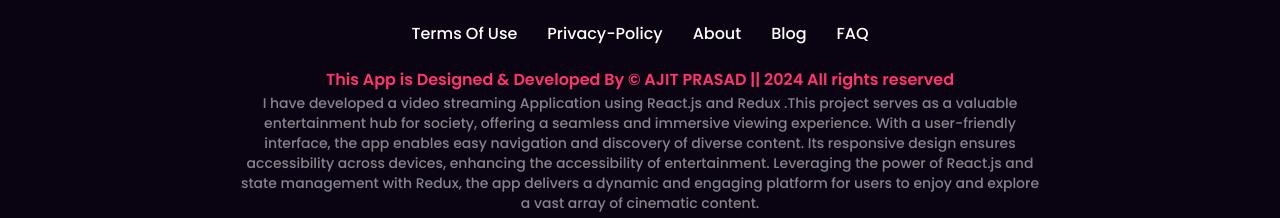
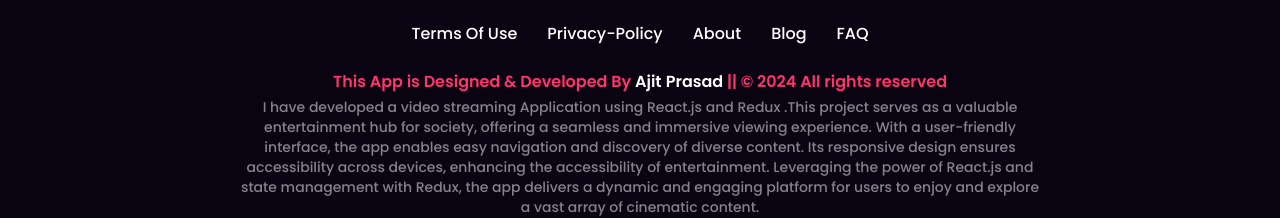
Before and after one commit to AjitPrasad9/Movie-Fusion, a React (Vite) app: page / in a window 1280 px wide. Shown: the part 1096-1314 px from the top of the page. Built offline with nearby package versions, Linux system fonts and the light colour scheme; no server answers.

Commit message:
name fix

```diff
--- a/src/components/footer/Footer.jsx
+++ b/src/components/footer/Footer.jsx
@@ -20,8 +20,11 @@ const Footer = () => {
         </ul>
 
         <h4>
-          This App is Designed & Developed By &copy; AJIT PRASAD || 2024 All
-          rights reserved
+          This App is Designed & Developed By&nbsp;
+          <span className="nam">
+            Ajit<span className="invi">.</span>Prasad&nbsp;
+          </span>
+          || &copy; 2024 All rights reserved
         </h4>
         <div className="infoText">
           I have developed a video streaming Application using React.js and
--- a/src/components/footer/style.scss
+++ b/src/components/footer/style.scss
@@ -70,4 +70,11 @@ h4 {
   font-weight: 600;
   color: #fe346e;
   margin-bottom: 5px;
+  line-height: 20px;
 }
+.nam {
+  color: white;
+}
+.invi {
+  color: var(--black3);
+}
```
